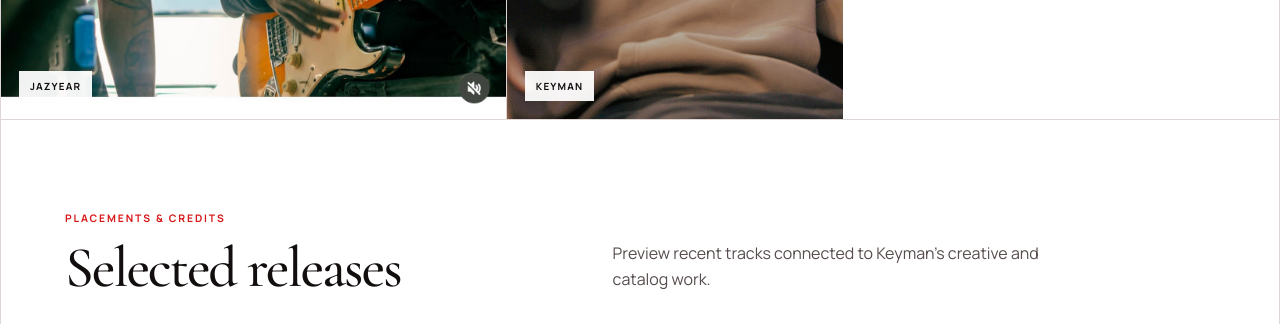
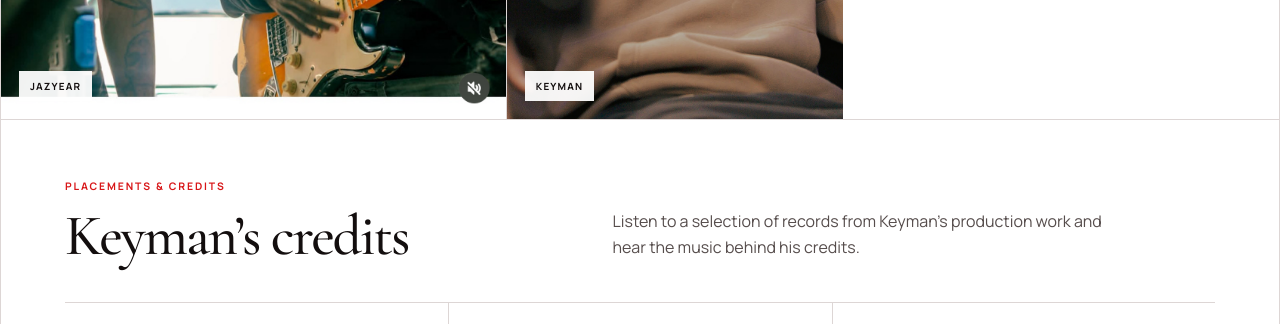
Before and after one commit to digitalcr8tive/keyman-website, a website: page index.html in a window 1280 px wide. Shown: the part 2080-2404 px from the top of the page. Drawn offline with nearby package versions, Linux system fonts and the light colour scheme; no server answers.

Commit message:
Refine placements credit section

```diff
--- a/index.html
+++ b/index.html
@@ -13,8 +13,8 @@
   <link rel="preconnect" href="https://fonts.googleapis.com">
   <link rel="preconnect" href="https://fonts.gstatic.com" crossorigin>
   <link href="https://fonts.googleapis.com/css2?family=Cormorant+Garamond:wght@500;600&family=Manrope:wght@400;500;600;700&display=swap" rel="stylesheet">
-  <link rel="stylesheet" href="styles.css?v=content-20260728-2">
-  <script src="app.js?v=content-20260728-2" type="module"></script>
+  <link rel="stylesheet" href="styles.css?v=content-20260728-3">
+  <script src="app.js?v=content-20260728-3" type="module"></script>
 </head>
 <body>
   <a class="skip-link" href="#main-content">Skip to main content</a>
@@ -297,8 +297,8 @@
     <section class="placements" id="placements" aria-labelledby="placements-title">
       <div class="placements-heading">
         <p class="section-label">Placements &amp; credits</p>
-        <h2 id="placements-title">Selected releases</h2>
-        <p>Preview recent tracks connected to Keyman’s creative and catalog work.</p>
+        <h2 id="placements-title">Keyman’s credits</h2>
+        <p>Listen to a selection of records from Keyman’s production work and hear the music behind his credits.</p>
       </div>
       <div class="track-grid">
         <article class="track-player">
--- a/styles.css
+++ b/styles.css
@@ -2266,7 +2266,7 @@ p {
 .placements {
   max-width: var(--max-width);
   margin-inline: auto;
-  padding: clamp(62px, 7vw, 96px) clamp(24px, 5vw, 72px);
+  padding: clamp(44px, 4.5vw, 64px) clamp(24px, 5vw, 72px) clamp(62px, 7vw, 96px);
   border-inline: 1px solid var(--rule);
   border-bottom: 1px solid var(--rule);
 }
```
Also changed, not shown: privacy.html (+1 -1 lines), terms.html (+1 -1 lines), dist/client/index.html, dist/client/privacy.html, dist/client/styles.css, dist/client/terms.html.
